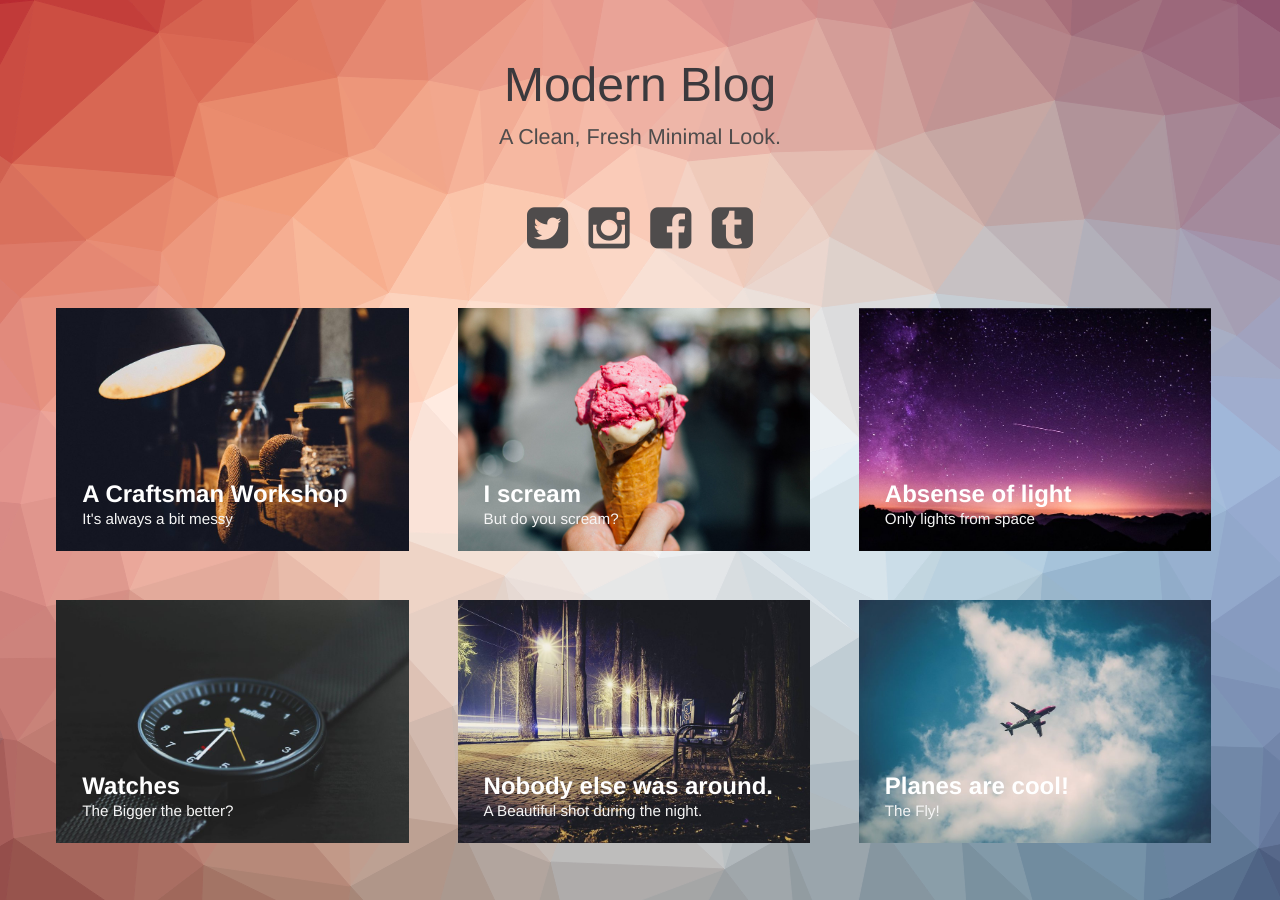
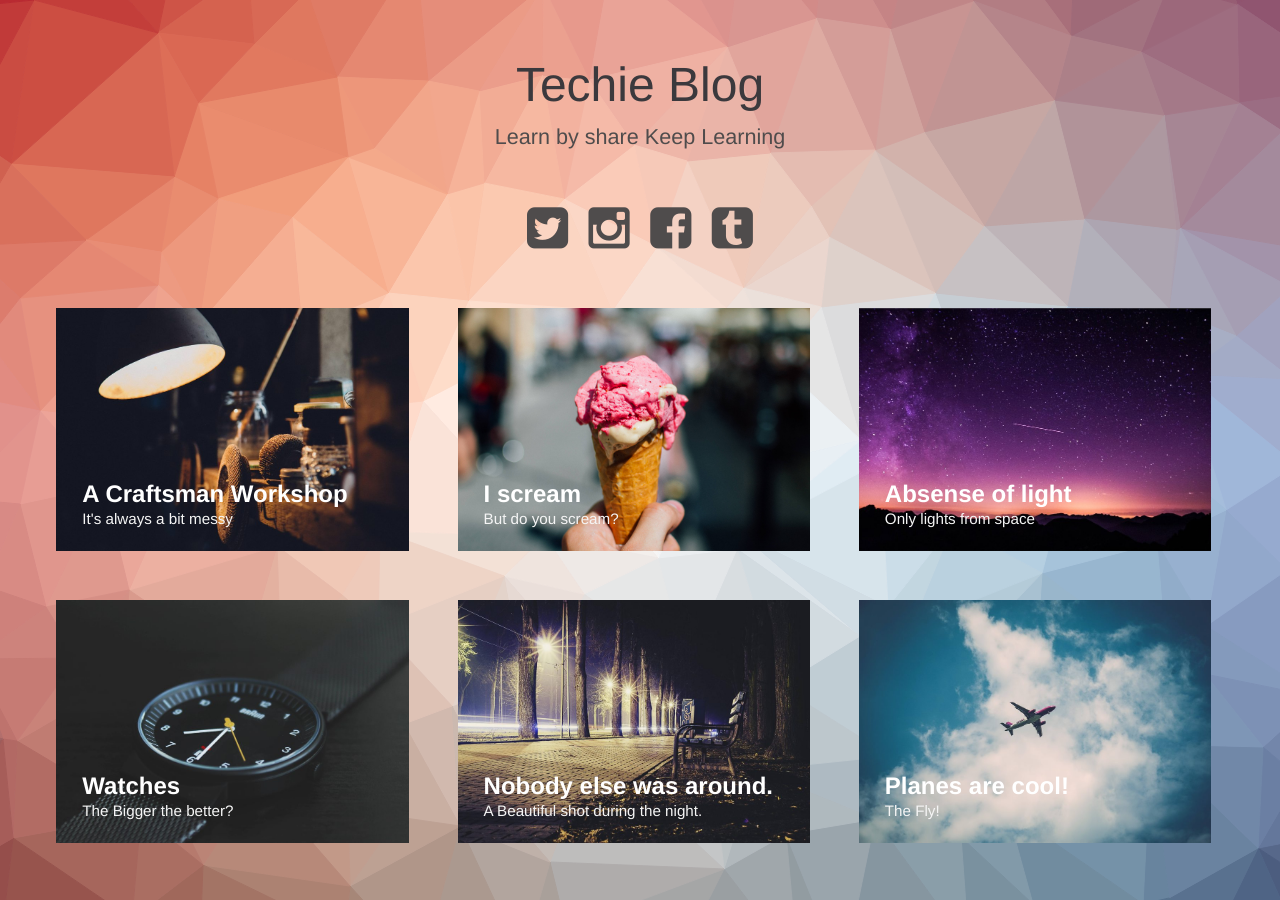
Before and after one commit to VarshitAgarwal/techie, a Jekyll site: the page built from index.html, in a window 1280 px wide. Built offline with Jekyll 4.4.1, drawn with Linux system fonts in a browser that asks for light colours.

Commit message:
Update index.html

```diff
--- a/index.html
+++ b/index.html
@@ -28,7 +28,7 @@ layout: compress
 <body class="body">
 <div class="container">
     <header class="header">
-        <h1>Modern Blog<span>A Clean, Fresh Minimal Look.</span></h1>
+        <h1>Techie Blog<span>Learn by share Keep Learning </span></h1>
         <nav class="links">
             <a href="https://www.linkedin.com/in/varshit-agarwal-836107158/"><i class="fa fa-twitter-square fa-3x"></i></a>
             <a href="#"><i class="fa fa-instagram fa-3x"></i></a>
```
